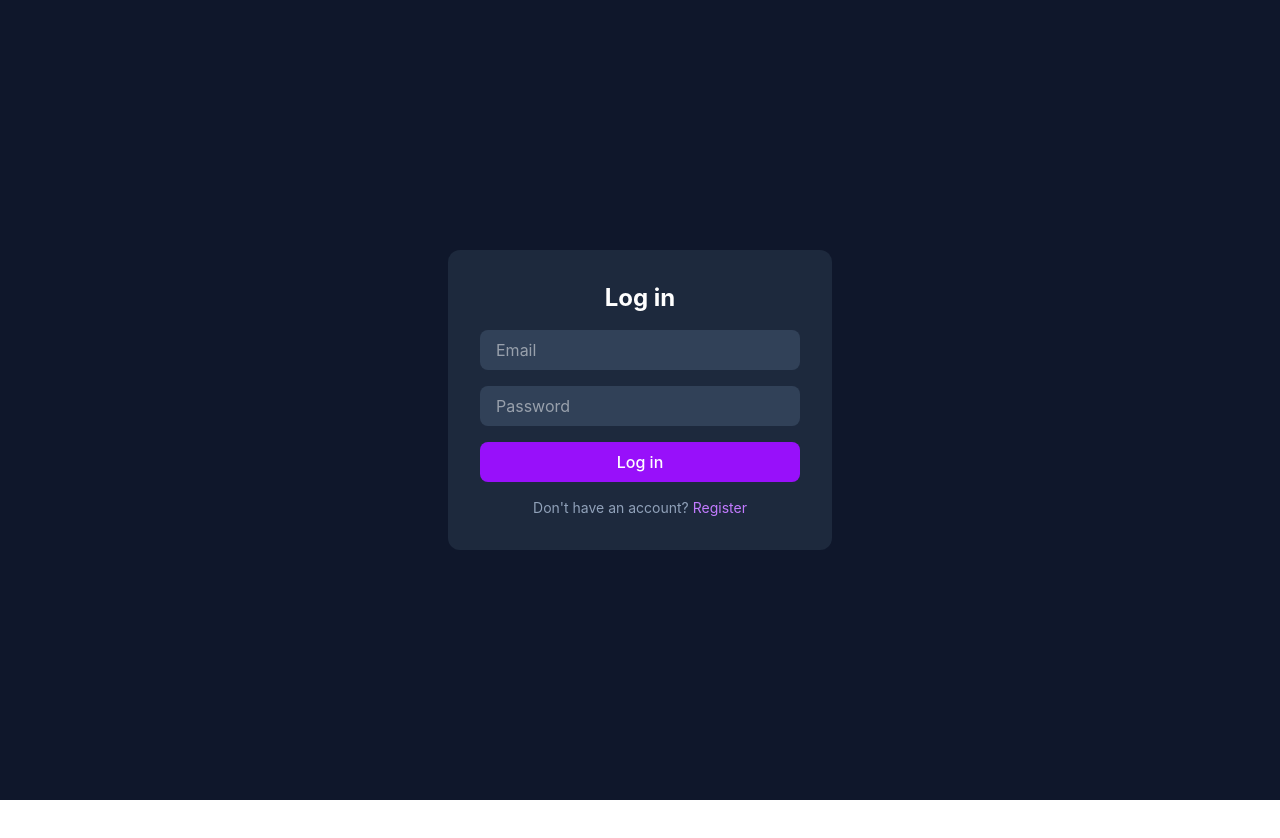
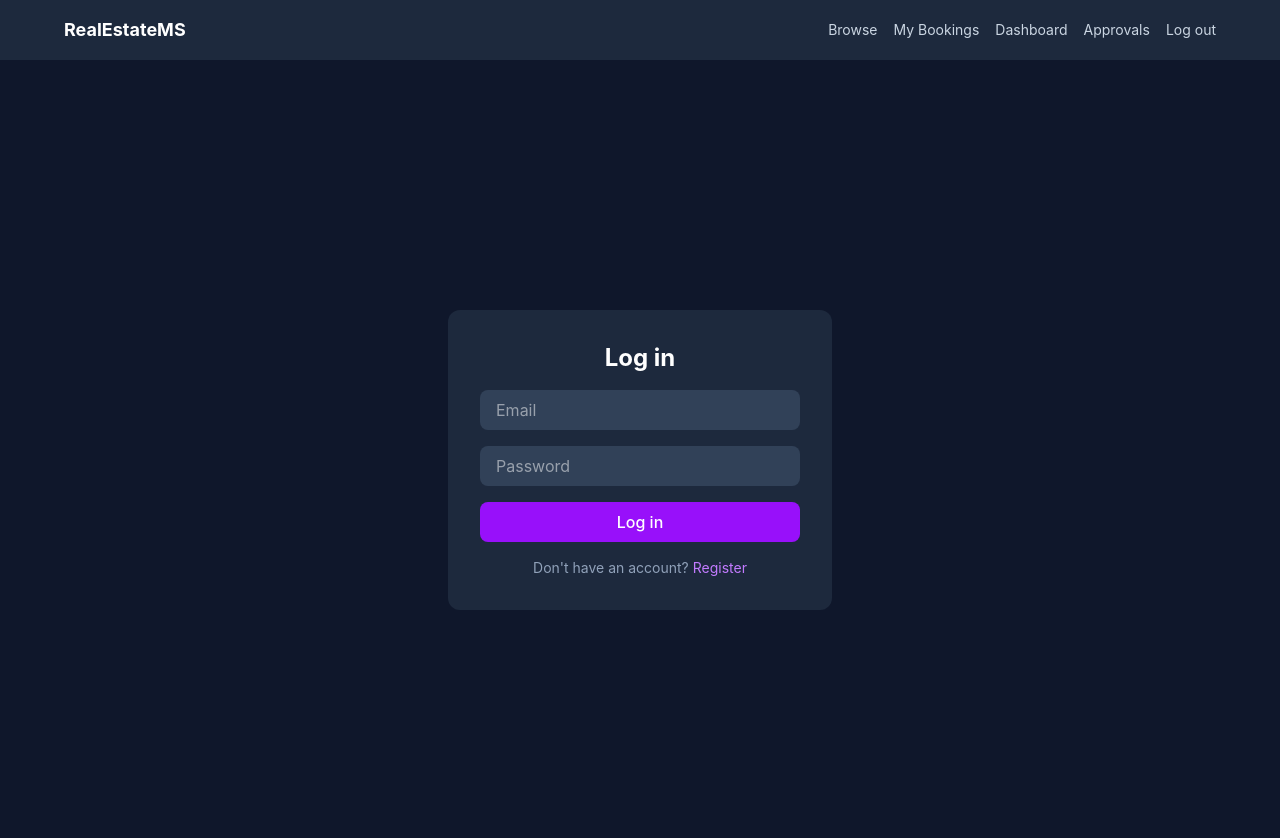
Before and after one commit to Unnais/real-estate-management-system, a React (Vite) app in the folder client/: page /login in a window 1280 px wide. Shown: the top 838 px of the page. Before the commit the page ends 800 px from the top, so only its background shows below. Built offline with nearby package versions, Linux system fonts and the light colour scheme; sample sign-in values are in the browser's storage.

Commit message:
feat: add navbar with role-aware navigation

```diff
--- a/client/src/App.jsx
+++ b/client/src/App.jsx
@@ -1,4 +1,5 @@
 import { Routes, Route } from 'react-router-dom';
+import Navbar from './components/Navbar';
 import Login from './pages/Login';
 import Register from './pages/Register';
 import Dashboard from './pages/Dashboard';
@@ -10,6 +11,8 @@ import ProtectedRoute from './components/ProtectedRoute';
 
 function App() {
   return (
+    <>
+      <Navbar />
       <Routes>
         <Route path="/" element={<Properties />} />
         <Route path="/login" element={<Login />} />
@@ -41,6 +44,7 @@ function App() {
           }
         />
       </Routes>
+    </>
   );
 }
 
--- /dev/null
+++ b/client/src/components/Navbar.jsx
@@ -0,0 +1,69 @@
+import { Link, useNavigate } from 'react-router-dom';
+import { useSelector, useDispatch } from 'react-redux';
+import { logout } from '../redux/authSlice';
+
+function Navbar() {
+  const { user, accessToken } = useSelector((state) => state.auth);
+  const dispatch = useDispatch();
+  const navigate = useNavigate();
+
+  const handleLogout = () => {
+    dispatch(logout());
+    navigate('/login');
+  };
+
+  return (
+    <nav className="bg-slate-800 px-6 py-4">
+      <div className="max-w-6xl mx-auto flex items-center justify-between">
+        <Link to="/properties" className="text-white font-bold text-lg">
+          RealEstateMS
+        </Link>
+
+        <div className="flex items-center gap-4 text-sm">
+          <Link to="/properties" className="text-slate-300 hover:text-white transition">
+            Browse
+          </Link>
+
+          {accessToken ? (
+            <>
+              <Link to="/bookings" className="text-slate-300 hover:text-white transition">
+                My Bookings
+              </Link>
+              <Link to="/dashboard" className="text-slate-300 hover:text-white transition">
+                Dashboard
+              </Link>
+              {user?.role === 'admin' && (
+                <Link
+                  to="/admin/approvals"
+                  className="text-slate-300 hover:text-white transition"
+                >
+                  Approvals
+                </Link>
+              )}
+              <button
+                onClick={handleLogout}
+                className="text-slate-300 hover:text-white transition"
+              >
+                Log out
+              </button>
+            </>
+          ) : (
+            <>
+              <Link to="/login" className="text-slate-300 hover:text-white transition">
+                Log in
+              </Link>
+              <Link
+                to="/register"
+                className="bg-purple-600 hover:bg-purple-700 text-white px-3 py-1.5 rounded-lg transition"
+              >
+                Register
+              </Link>
+            </>
+          )}
+        </div>
+      </div>
+    </nav>
+  );
+}
+
+export default Navbar;
```
Lines whose indentation alone changed are shown as unchanged.
